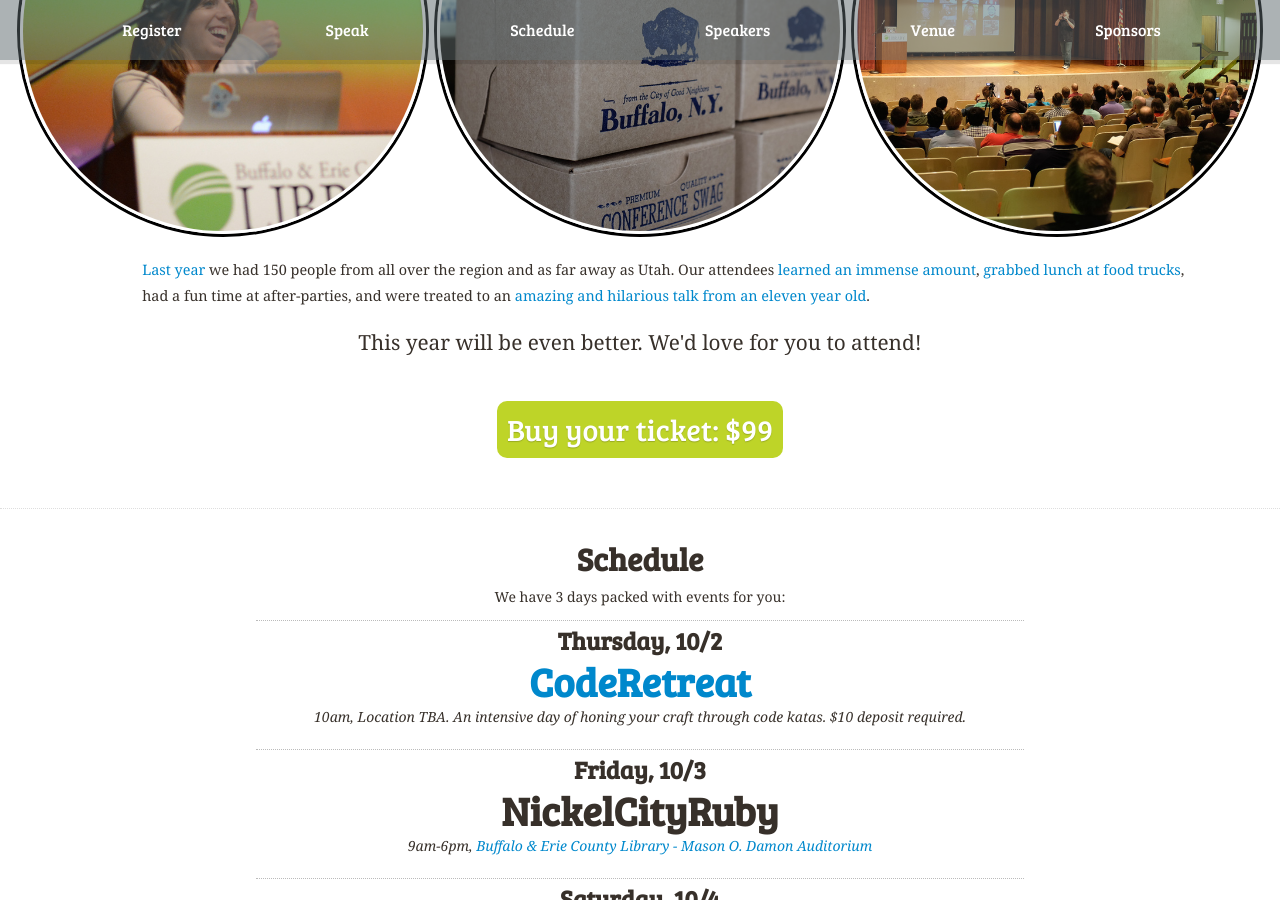
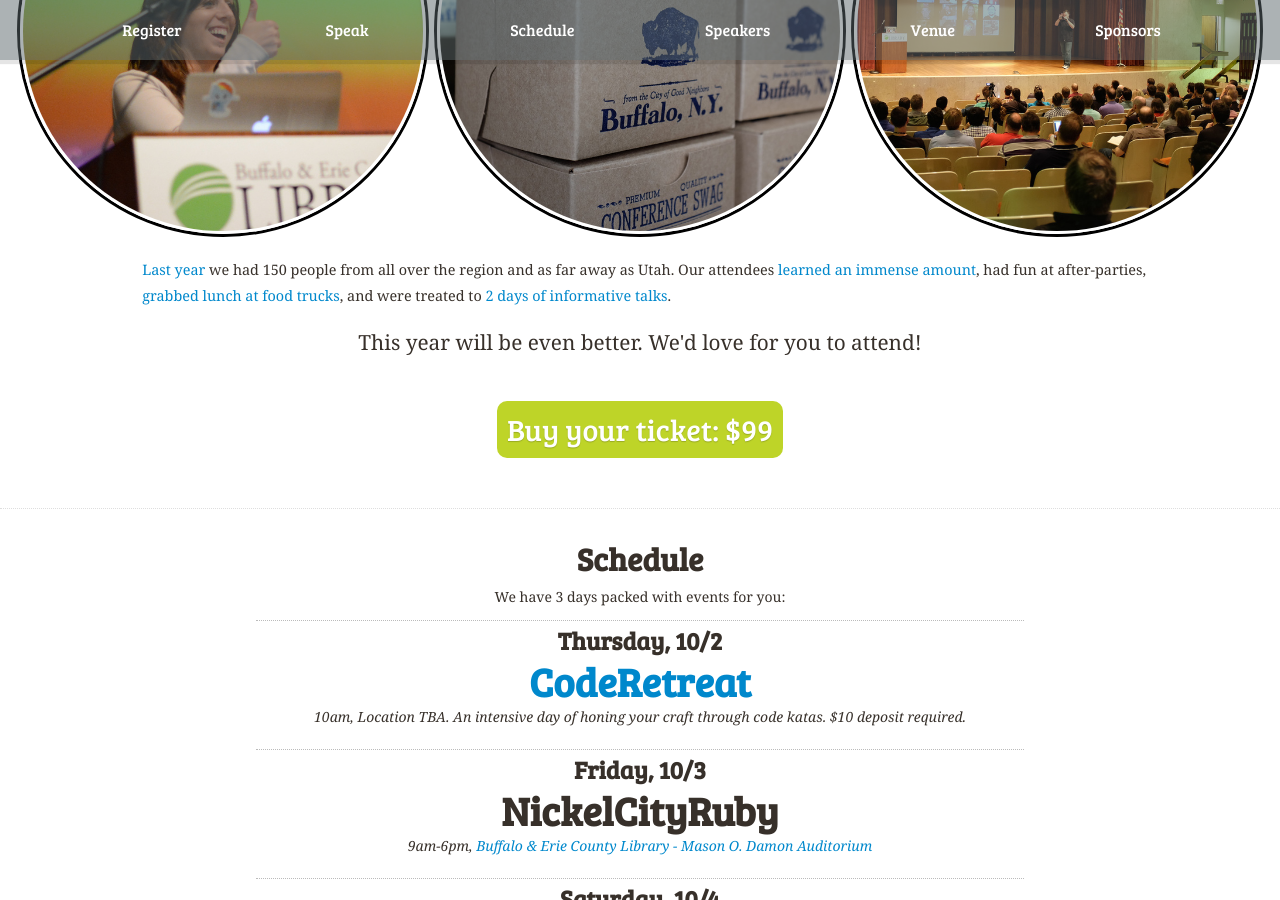
Before and after one commit to nysmakers/nysmakers.github.io, a Jekyll site: the page built from index.html, in a window 1280 px wide and 900 px high, scrolled down 1179 px. Built offline with Jekyll 4.4.1, drawn with Linux system fonts in a browser that asks for light colours; some web fonts are replaced; comment, search, counter and statistics services are not loaded.

Commit message:
Retina flag and link confreaks instead

```diff
--- a/index.html
+++ b/index.html
@@ -42,7 +42,7 @@
     </p>
 
     <p class="span10 offset1 intro">
-      <a href="/2013">Last year</a> we had 150 people from all over the region and as far away as Utah. Our attendees <a href="https://www.flickr.com/photos/dragonlady7/sets/72157636703801794/">learned an immense amount</a>, <a href="https://www.flickr.com/photos/qrush/sets/72157635802333945/">grabbed lunch at food trucks</a>, had a fun time at after-parties, and were treated to an <a href="https://www.youtube.com/watch?v=MqYXFWAzgBQ">amazing and hilarious talk from an eleven year old</a>.
+      <a href="/2013">Last year</a> we had 150 people from all over the region and as far away as Utah. Our attendees <a href="https://www.flickr.com/photos/dragonlady7/sets/72157636703801794/">learned an immense amount</a>, had fun at after-parties, <a href="https://www.flickr.com/photos/qrush/sets/72157635802333945/">grabbed lunch at food trucks</a>, and were treated to <a href="http://confreaks.com/events/nickelcityruby2013">2 days of informative talks</a>.
     </p>
 
     <p class="text-center">
```
Also changed, not shown: images/flag_white@2x.png (added).
